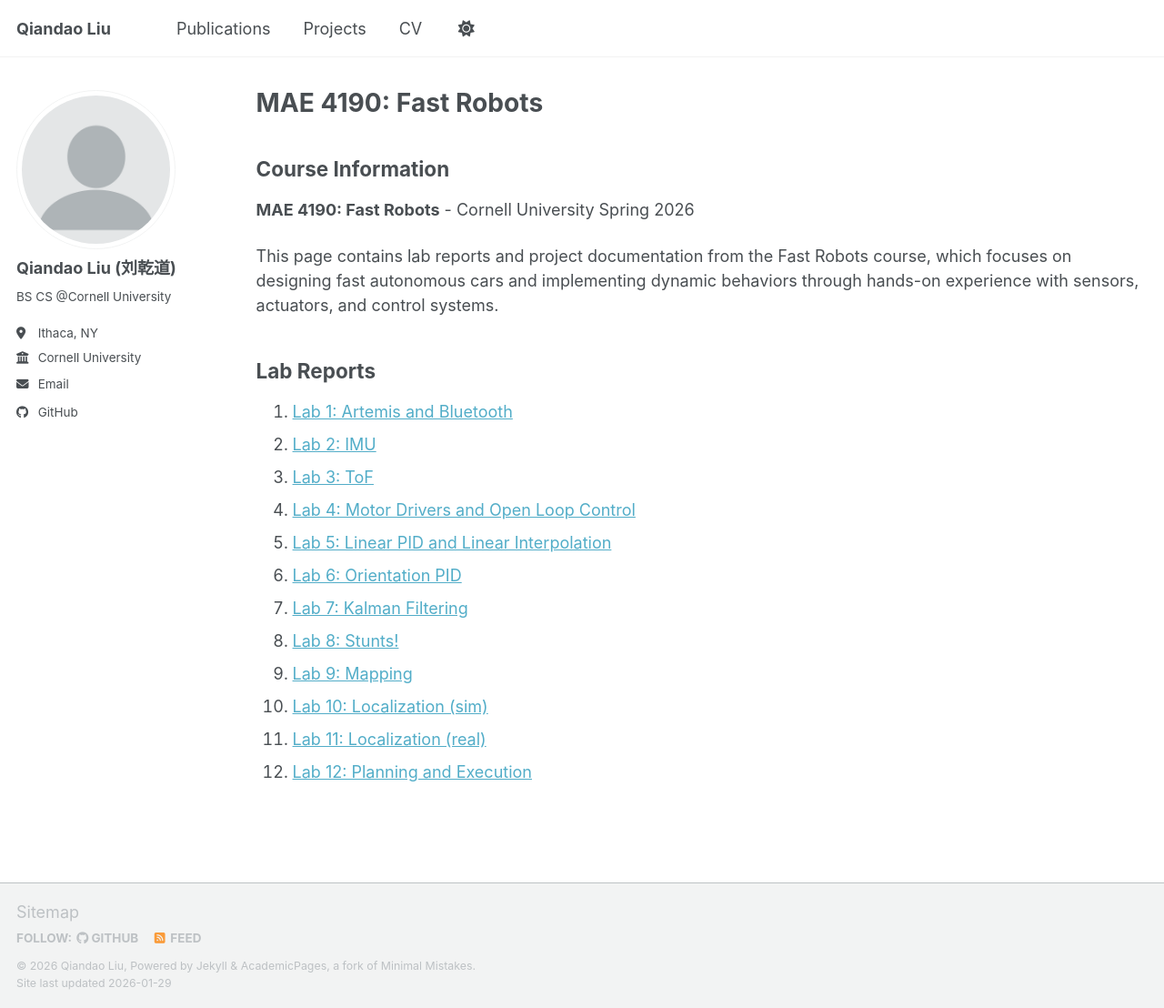
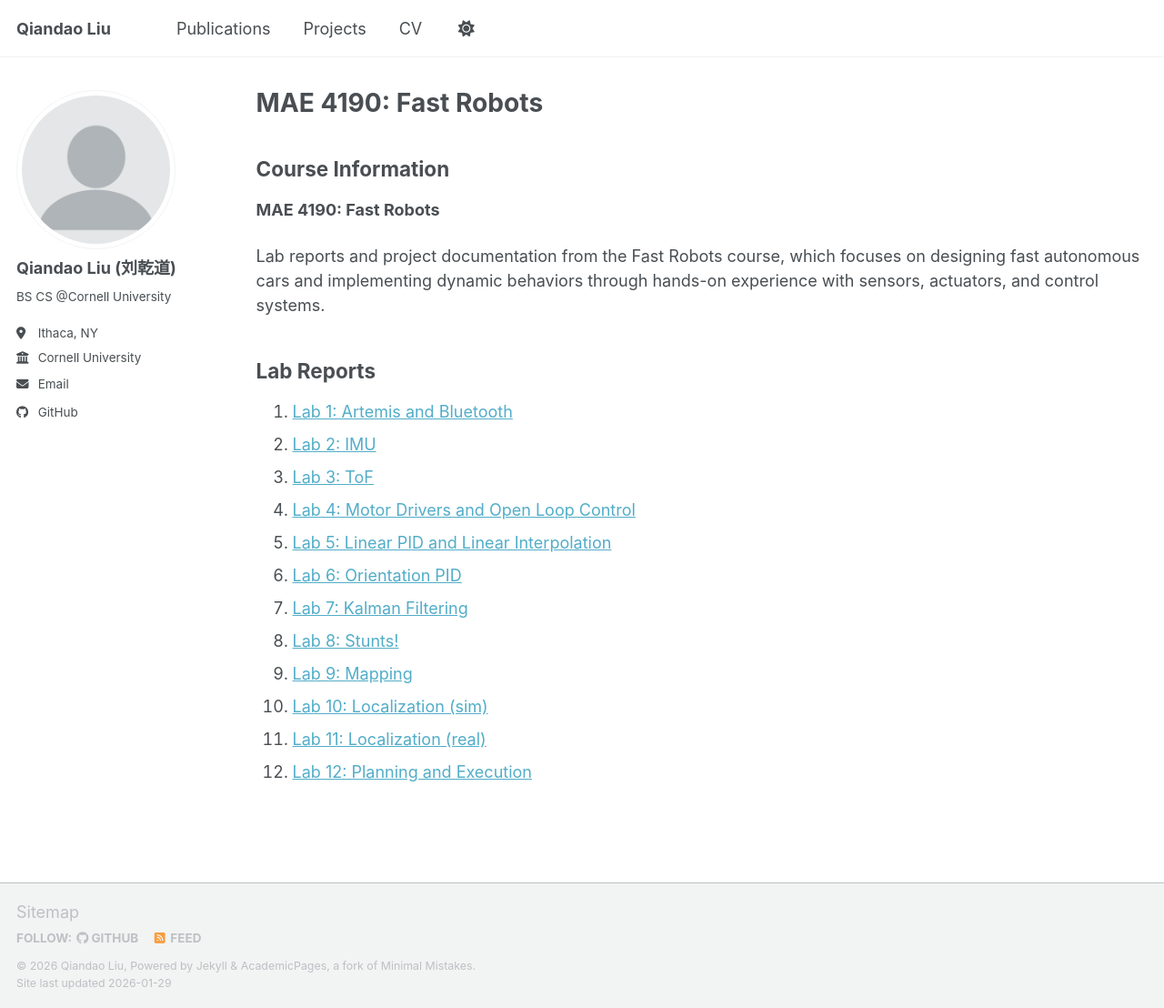
Before and after one commit to Qiandao-Liu/Qiandao-Liu.github.io, a Jekyll site: the page built from _pages/mae4190.md, in a window 1280 px wide and 1108 px high. Shown: the whole window at 91% size. Built offline with Jekyll 4.4.1, drawn with Linux system fonts in a browser that asks for light colours; a script bundle is joined from its source files by our own code; library files that are not in the unit come from our copies.

Commit message:
update home

```diff
--- a/_pages/mae4190.md
+++ b/_pages/mae4190.md
@@ -9,10 +9,9 @@
 
 ## Course Information
 
-**MAE 4190: Fast Robots** - Cornell University
-Spring 2026
+**MAE 4190: Fast Robots**
 
-This page contains lab reports and project documentation from the Fast Robots course, which focuses on designing fast autonomous cars and implementing dynamic behaviors through hands-on experience with sensors, actuators, and control systems.
+Lab reports and project documentation from the Fast Robots course, which focuses on designing fast autonomous cars and implementing dynamic behaviors through hands-on experience with sensors, actuators, and control systems.
 
 ## Lab Reports
 
```
Also changed, not shown: _portfolio/1-mae4190.md (+1 -5 lines).
